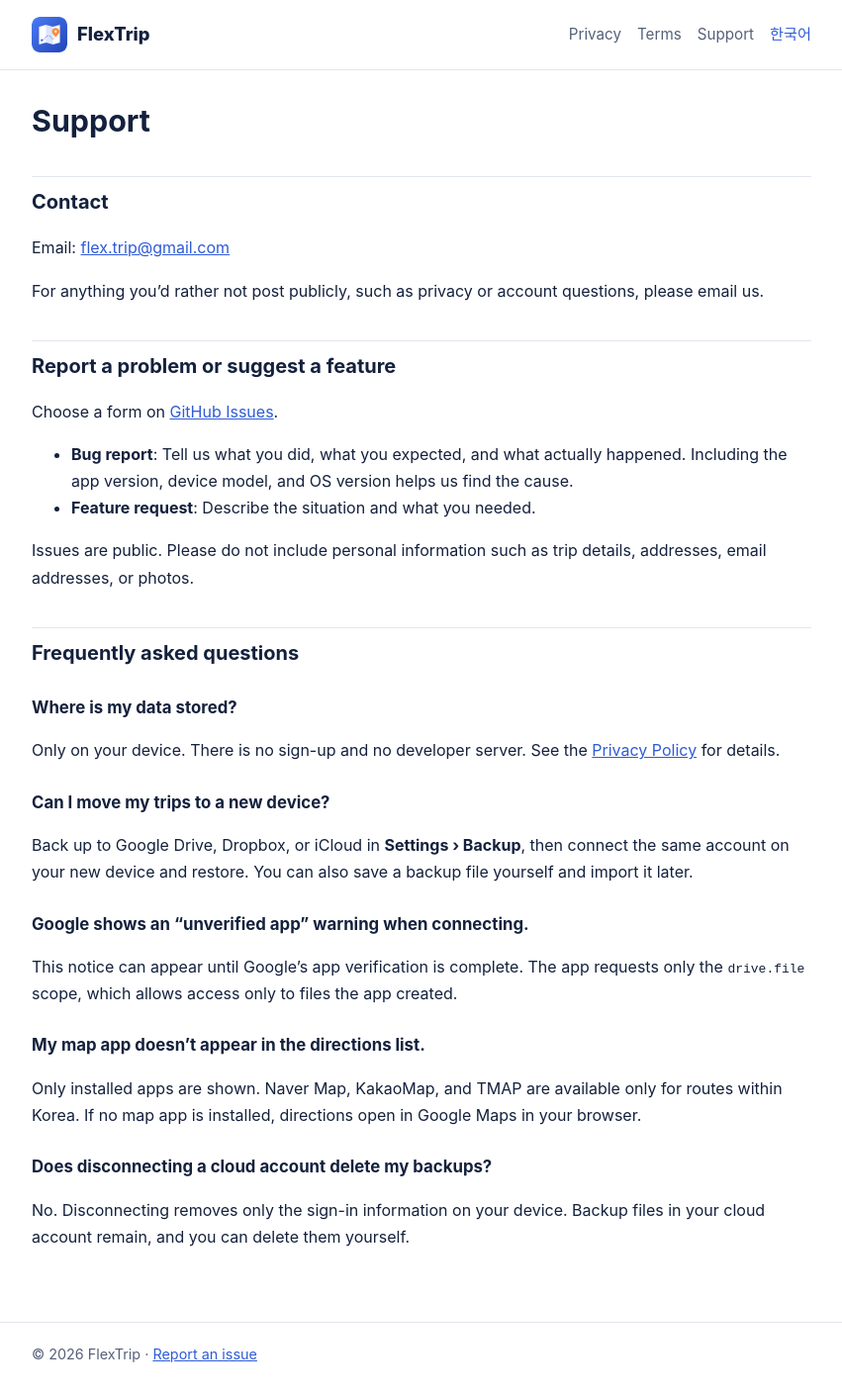
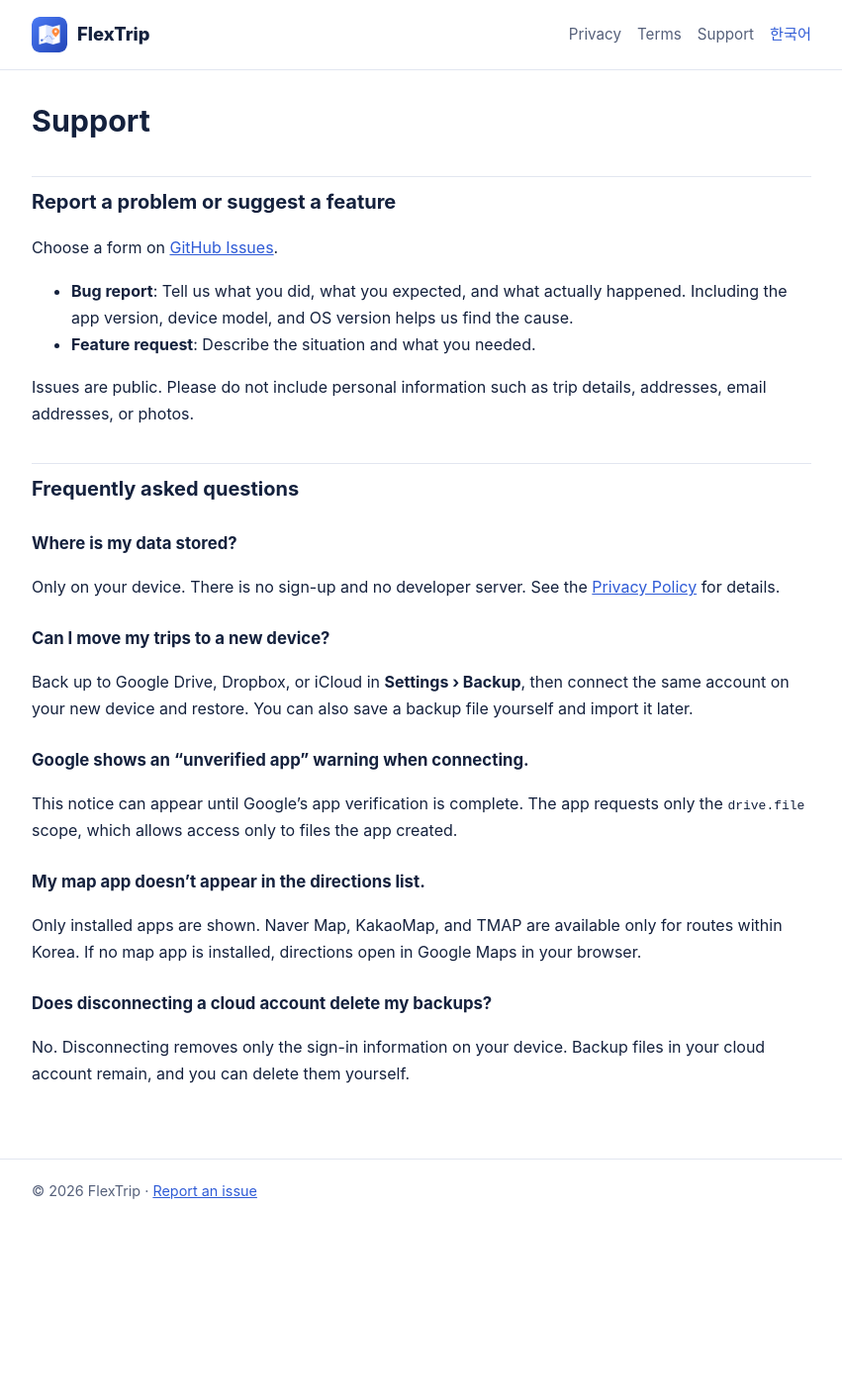
Before and after one commit to yjinchoi/flextrip-support, a Jekyll site: the page built from en/support.md, in a window 1280 px wide. Shown: the whole page at 99% size, without its empty margins (214-1065 px from the left). Built offline with Jekyll 4.4.1, drawn with Linux system fonts in a browser that asks for light colours; after the commit the page ends 1244 px from its top, so only the background shows below that.

Commit message:
fix: 잘못된 문의 이메일 삭제(새 주소 확정 전까지)

```diff
--- a/en/support.md
+++ b/en/support.md
@@ -6,11 +6,6 @@ alt: /support/
 description: Help for FlexTrip and how to report issues.
 ---
 # Support
-
-## Contact
-Email: [flex.trip@gmail.com](mailto:flex.trip@gmail.com)
-
-For anything you'd rather not post publicly, such as privacy or account questions, please email us.
 
 ## Report a problem or suggest a feature
 Choose a form on [GitHub Issues](https://github.com/{{ site.repository }}/issues/new/choose).
```
Also changed, not shown: en/privacy.md (+1 -1 lines), en/terms.md (+1 -1 lines), privacy.md (+1 -1 lines), support.md (+0 -5 lines), terms.md (+1 -1 lines), README.md.
